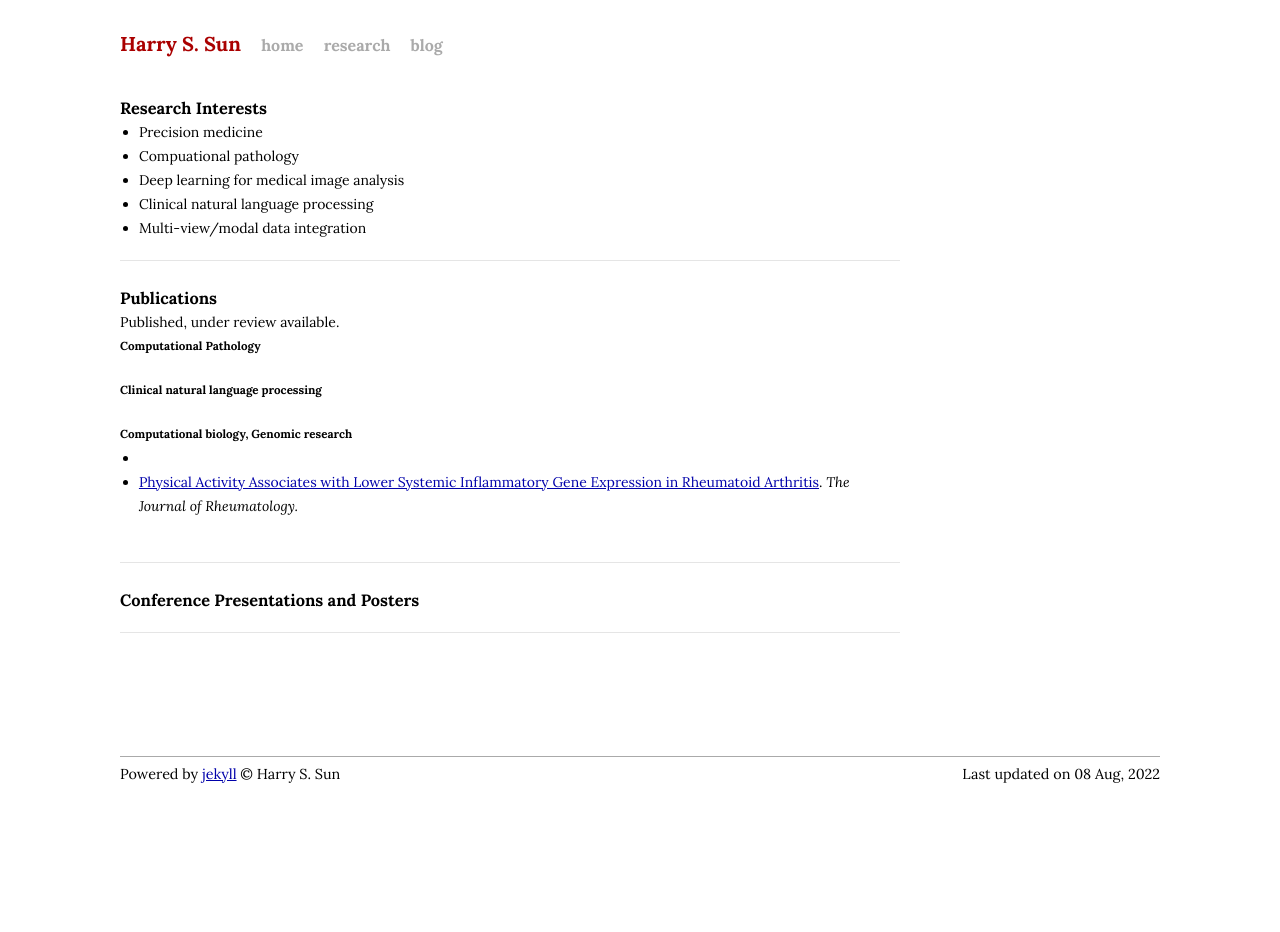
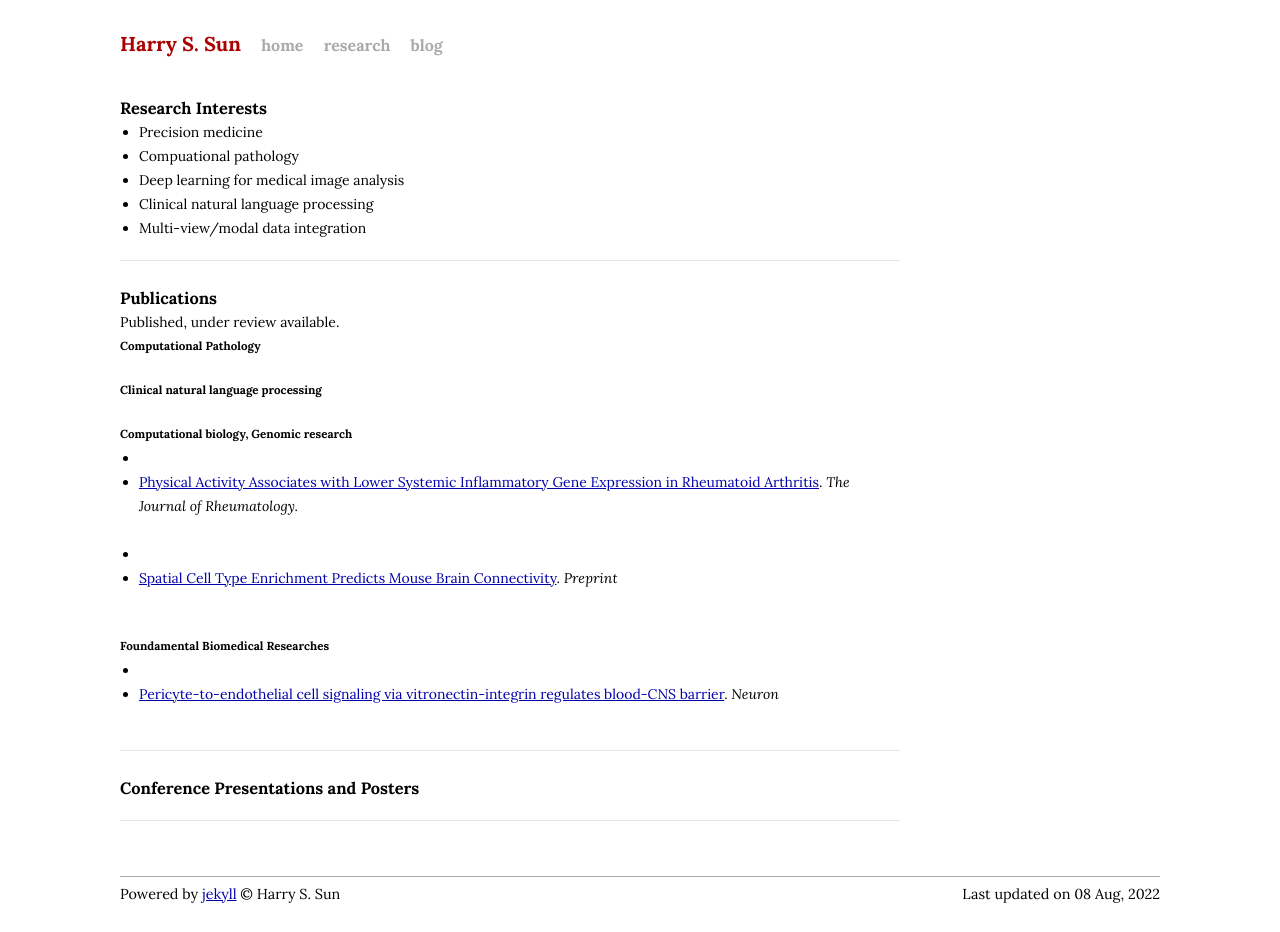
Before and after one commit to HarrySSH/ShenghuanSun.github.io, a Jekyll site: the page built from research.html, in a window 1280 px wide. Built offline with Jekyll 4.4.1, drawn with Linux system fonts in a browser that asks for light colours.

Commit message:
add research

```diff
--- a/research.html
+++ b/research.html
@@ -51,9 +51,16 @@ Published, under review available.<br>
 <ul>
 
 <li> <li> <a href="https://doi.org/10.3899/jrheum.220050">Physical Activity Associates with Lower Systemic Inflammatory Gene Expression in Rheumatoid Arthritis</a>. <i> The Journal of Rheumatology. </i> </li><br>
+<li> <li> <a href="https://doi.org/10.21203/rs.3.rs-1479454/v1">Spatial Cell Type Enrichment Predicts Mouse Brain
+Connectivity</a>. <i> Preprint </i> </li><br>
+</ul>
+
+<h5>Foundamental Biomedical Researches</h5>
+<ul>
+
+<li> <li> <a href="https://doi.org/10.1016/j.neuron.2022.02.017">Pericyte-to-endothelial cell signaling via vitronectin-integrin regulates blood-CNS barrier</a>. <i> Neuron </i> </li><br>
 
 </ul>
-
 
 <hr><br>
 
```
